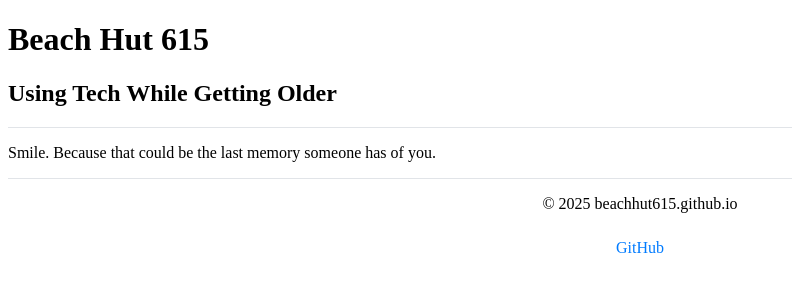
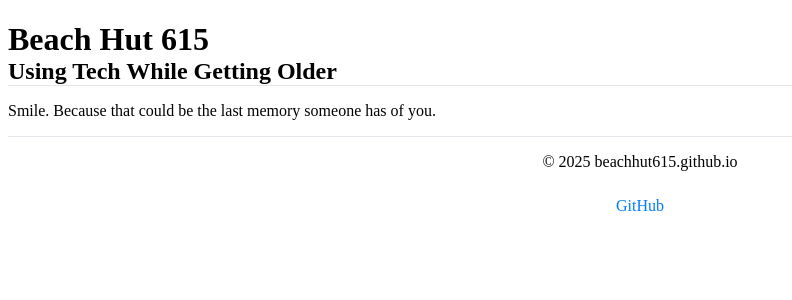
Before and after one commit to beachhut615/beachhut615.github.io, a Jekyll site: the page built from _posts/2025-04-26-smile.md, in a window 1280 px wide. Shown: the top 300 px of the page, without its empty margins (0-792 px from the left). Built offline with Jekyll 4.4.1, drawn with Linux system fonts in a browser that asks for light colours; our own code applies the rules of GitHub Pages for plain Markdown files.

Commit message:
Update styles.css

```diff
--- a/assets/css/styles.css
+++ b/assets/css/styles.css
@@ -38,6 +38,15 @@ header {
     border-bottom: 1px solid #e1e4e8;
 }
 
+header h1{
+    margin-bottom: 0;
+}
+
+header h2 {
+    margin: 0;
+    padding: 0;
+}
+
 footer {
     background-color: #fff;
     padding: 0;
```
